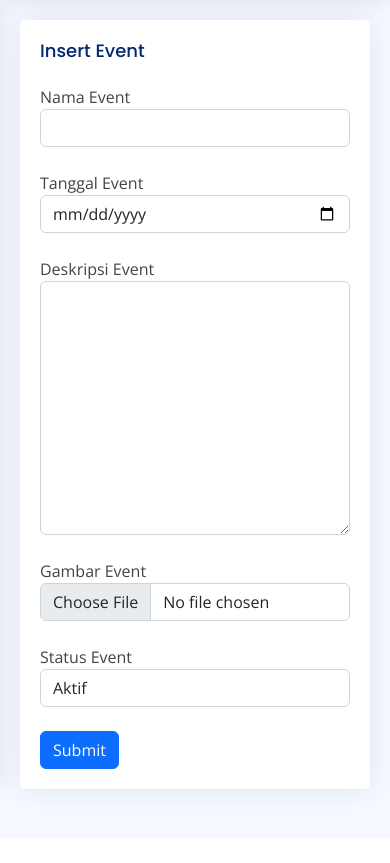
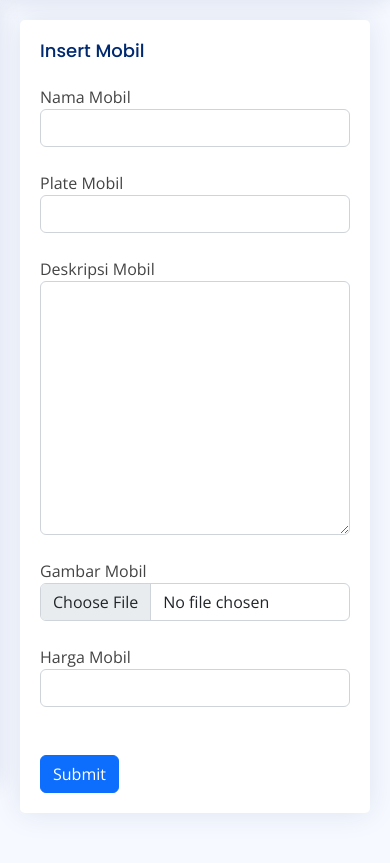
Before and after one commit to HenriHerdiyanto/A7_eventOrganaizer, a PHP site: page /admin/insert-mobil.php in a window 390 px wide. Shown: the part 60-923 px from the top of the page. Before the commit the page ends 864 px from the top, so only its background shows below. Run offline with PHP 8.4, Linux system fonts and the light colour scheme; the visitor is signed in with stand-in values (Sample User, id 1); data that the repository does not hold is empty; some libraries are stand-ins or nearby versions.

Commit message:
Admin Mobil Clear, silahkan di cek

```diff
--- a/admin/insert-mobil.php
+++ b/admin/insert-mobil.php
@@ -11,43 +11,40 @@ require_once "header.php";
             <div class="col-lg-12">
                 <div class="card">
                     <div class="card-body">
-                        <h5 class="card-title">Insert Event</h5>
+                        <h5 class="card-title">Insert Mobil</h5>
                         <?php
                         if (isset($_POST["submit"])) {
-                            $nama_event = $_POST["nama_event"];
-                            $tanggal_event = $_POST["tanggal_event"];
-                            $deskripsi_event = $_POST["deskripsi_event"];
-                            $status_event = $_POST["status_event"];
+                            $nama_mobil = $_POST["nama_mobil"];
+                            $plate_mobil = $_POST["plate_mobil"];
+                            $deskripsi_mobil = $_POST["deskripsi_mobil"];
+                            $harga_mobil = $_POST["harga_mobil"];
                             $filename = $_FILES['gambar']['name'];
                             // JIKA SEMUANYA TIDAK KOSONG
                             $filetmpname = $_FILES['gambar']['tmp_name'];
                             $folder = 'image/';
                             // GAMBAR DI SIMPAN KE DALAM FOLDER
                             move_uploaded_file($filetmpname, $folder . $filename);
-                            $sql = "INSERT INTO event (nama_event, tanggal, deskripsi, gambar, status) VALUES ('$nama_event', '$tanggal_event', '$deskripsi_event', '$filename', '$status_event')";
+                            $sql = "INSERT INTO mobil (nama_mobil, plate, deskripsi, gambar, harga) VALUES ('$nama_mobil', '$plate_mobil', '$deskripsi_mobil', '$filename', '$harga_mobil')";
                             $query = mysqli_query($koneksi, $sql);
                             // var_dump($query);
                             if ($query) {
-                                echo "<script>alert('Data berhasil disimpan');window.location='daftar-event.php';</script>";
+                                echo "<script>alert('Data berhasil disimpan');window.location='daftar-mobil.php';</script>";
                             } else {
-                                echo "<script>alert('Data gagal disimpan');window.location='insert-event.php';</script>";
+                                echo "<script>alert('Data gagal disimpan');window.location='insert-mobil.php';</script>";
                             }
                         }
                         ?>
                         <form action="" method="POST" enctype="multipart/form-data">
-                            <label for="">Nama Event</label>
-                            <input type="text" name="nama_event" id="nama_event" class="form-control"><br>
-                            <label for="">Tanggal Event</label>
-                            <input type="date" name="tanggal_event" id="tanggal_event" class="form-control"><br>
-                            <label for="">Deskripsi Event</label>
-                            <textarea name="deskripsi_event" id="deskripsi_event" cols="30" rows="10" class="form-control"></textarea><br>
-                            <label for="">Gambar Event</label>
+                            <label for="">Nama Mobil</label>
+                            <input type="text" name="nama_mobil" id="nama_mobil" class="form-control"><br>
+                            <label for="">Plate Mobil</label>
+                            <input type="text" name="plate_mobil" id="plate_mobil" class="form-control"><br>
+                            <label for="">Deskripsi Mobil</label>
+                            <textarea name="deskripsi_mobil" id="deskripsi_mobil" cols="30" rows="10" class="form-control"></textarea><br>
+                            <label for="">Gambar Mobil</label>
                             <input type="file" name="gambar" class="form-control"><br>
-                            <label for="">Status Event</label>
-                            <select name="status_event" id="status_event" class="form-control">
-                                <option value="1">Aktif</option>
-                                <option value="2">Tidak Aktif</option>
-                            </select>
+                            <label for="">Harga Mobil</label>
+                            <input type="text" name="harga_mobil" id="harga_mobil" class="form-control"><br>
                             <br>
                             <button type="submit" name="submit" class="btn btn-primary">Submit</button>
                         </form>
```
Also changed, not shown: admin/delete-mobil.php (added, +10 -0 lines), admin/edit-mobil.php (+20 -24 lines), admin/image/23032023122030mta-screen_2022-12-07_01-45-54.png (added), admin/image/23032023122226mta-screen_2022-12-07_01-45-54.png (added), admin/image/gambar-mobil-jeep.png (added).
